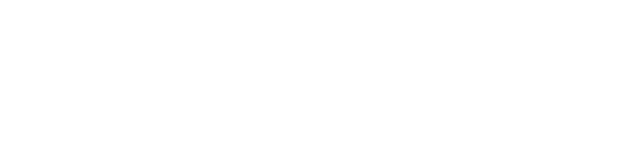
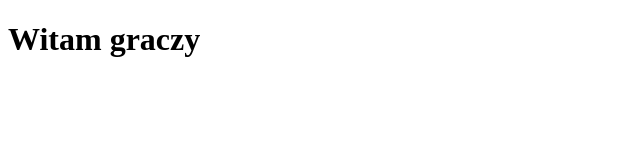
Before and after one commit to Davioli91/CSS, a plain HTML site: page index.html in a window 1280 px wide. Shown: the whole page, without its empty margins (0-640 px from the left). Drawn offline with Linux system fonts and the light colour scheme.

Commit message:
Add text

```diff
--- a/index.html
+++ b/index.html
@@ -7,6 +7,6 @@
     <title>Document</title>
 </head>
 <body>
-
+    <h1>Witam graczy</h1>
 </body>
 </html>
```
